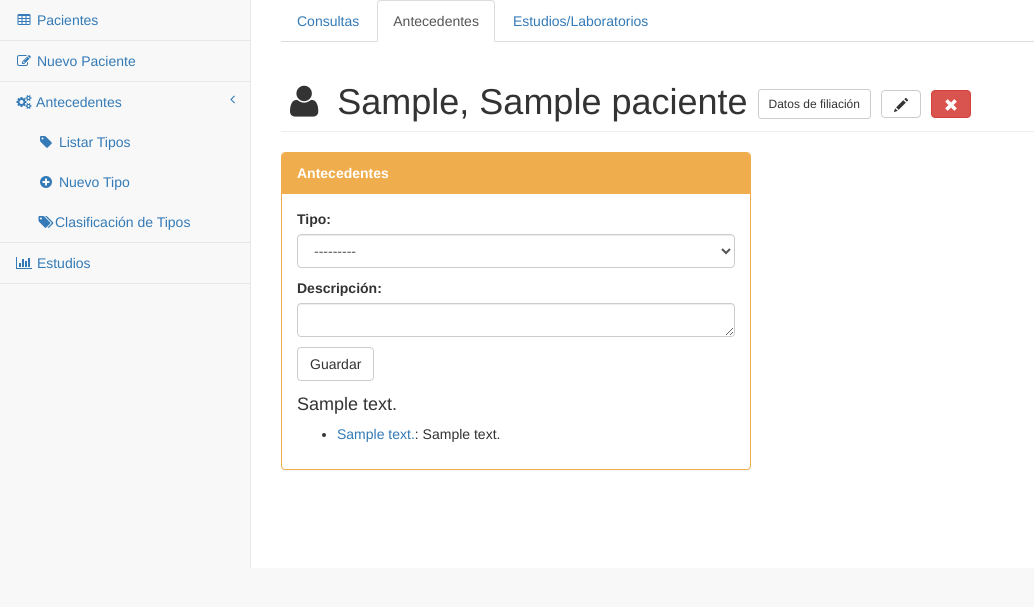
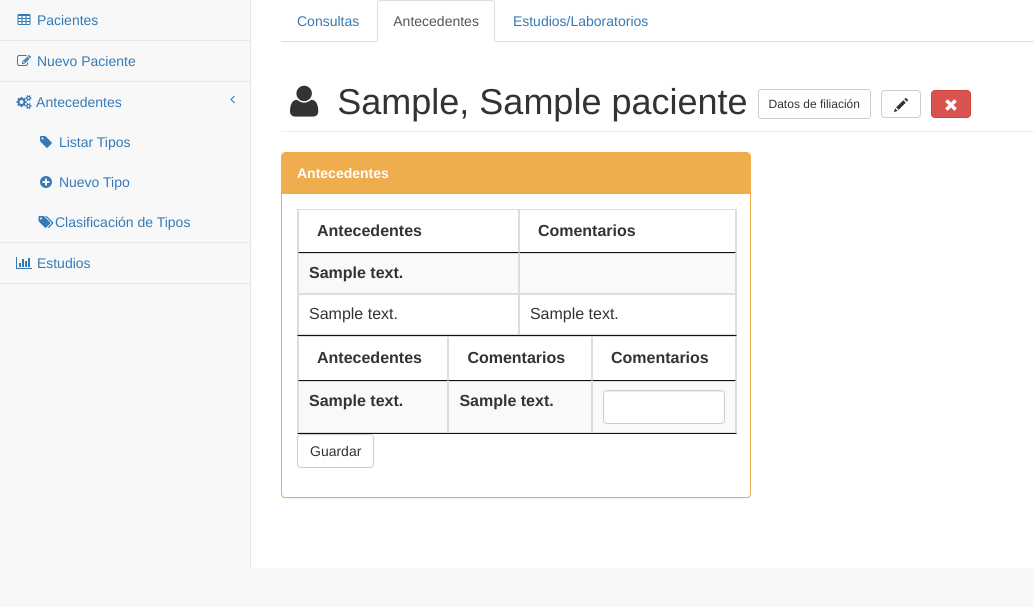
Before and after one commit to emilopez/fava, a Django app: page /paciente/1/antecedentes in a window 1280 px wide. Shown: the part 51-658 px from the top of the page, without its empty margins (0-1034 px from the left). Run offline with Django 3.2, Linux system fonts and the light colour scheme; a user stored in the database is signed in; tables that the repository leaves empty hold one stand-in row (values such as "Sample post"); parts of the project's set-up code (start-up, migrations or seed data) failed here and were passed over; some libraries are stand-ins or nearby versions.

Commit message:
formulario de antecedentes en una tabla datatables

```diff
--- a/hc/forms.py
+++ b/hc/forms.py
@@ -90,8 +90,7 @@ class HistoricoForm(forms.ModelForm):
         fields = ('antecedente','texto',)
         labels = {'antecedente':'Tipo', 'texto': _('Descripción'),}
         widgets = {
-            'antecedente': forms.Select(attrs={'class': 'form-control'}),
-            'texto': forms.Textarea(attrs={'class': 'form-control', 'rows':'1'}),
+            'texto': forms.TextInput(attrs={'class': 'form-control'}),
         }
 
 class ResultadoForm(forms.ModelForm):
--- a/hc/models.py
+++ b/hc/models.py
@@ -77,11 +77,11 @@ class Antecedente(models.Model):
         ordering = ["tipo"]
 
     def __str__(self):
-        return "{}-{}".format(self.tipo, self.texto)
+        return "{}".format(self.texto)
 
 class Historico(models.Model):
     """ tabla intermedia totalmente dependiente de paciente-antecedente"""
-    paciente = models.ForeignKey('hc.Paciente')
+    paciente = models.ForeignKey('hc.Paciente', related_name='historicos')
     antecedente = models.ForeignKey('hc.Antecedente')
     texto = models.TextField(blank=True, null=True)
     fecha = models.DateTimeField(auto_now=True)
--- a/hc/templates/hc/base.html
+++ b/hc/templates/hc/base.html
@@ -106,8 +106,37 @@
                     },
            }
        });
+       $('#dataTables-antecedentes').DataTable({
+           responsive: true,
+           "ordering": false,
+           paging: false,
+           language: {
+               search: "Buscar",
+               info: "",
+           }
+       });
+       $('#dataTables-antecedentes-nuevos').DataTable({
+           responsive: true,
+           "ordering": false,
+           paging: false,
+           language: {
+               search: "Buscar",
+               info: "",
+           }
+       });
    });
    </script>
+<script type="text/javascript">
+var oTable;
+$(document).ready(function() {
+    $('#form').submit( function() {
+        var sData = oTable.$('input').serialize();
+        // alert( "The following data would have been submitted to the server: \n\n"+sData );
+        return true;
+    } );
 
+    oTable = $('#dataTables-antecedentes-nuevos').dataTable();
+} );
+  </script>
 </body>
 </html>
--- /dev/null
+++ b/hc/templates/hc/hc_antecedentes2.html
@@ -0,0 +1,142 @@
+{% extends 'hc/base.html' %}
+{% block content %}
+
+<div class="row">
+    <div class="col-lg-12">
+
+           <!-- Nav tabs -->
+           <ul class="nav nav-tabs">
+               <li ><a href="{% url 'hc_consultas' pk=paciente.pk %}" >Consultas</a></li>
+               <li class="active"><a href="#" >Antecedentes</a></li>
+               <li><a href="{% url 'hc_estudios' pk=paciente.pk %}" >Estudios/Laboratorios</a></li>
+           </ul>
+
+        <h1 class="page-header">
+            <i class="fa fa-fw fa-user"></i> {{ paciente.apellido }}, {{ paciente.nombre }}
+            <button class="btn btn-default btn-sm" data-toggle="modal" data-target="#filiacion">
+                Datos de filiación
+            </button>
+            <a class="btn btn-default" href="{% url 'paciente_editar' pk=paciente.pk %}"><i class="glyphicon glyphicon-pencil"></i></a>
+            <button class="btn btn-danger" data-toggle="modal" data-target="#eliminar">
+                <i class="glyphicon glyphicon-remove"></i>
+            </button>
+        </h1>
+        <!-- Button trigger modal -->
+
+            <!-- Modal -->
+            <div class="modal fade" id="filiacion" tabindex="-1" role="dialog" aria-labelledby="myModalLabel" aria-hidden="true" style="display: none;">
+                <div class="modal-dialog">
+                    <div class="modal-content">
+                        <div class="modal-header">
+                            <button type="button" class="close" data-dismiss="modal" aria-hidden="true">×</button>
+                            <h4 class="modal-title" id="myModalLabel">Datos de filiación</h4>
+                        </div>
+                        <div class="modal-body">
+                                <table class="table table-striped">
+                                    <tbody>
+                                        <tr><td>Apellido y nombre</td><td>{{ paciente.apellido }}, {{ paciente.nombre }}</td></tr>
+                                        <tr><td>Obra social</td><td>{{ paciente.codigo_obra_social|default:"" }} - {{ paciente.obra_social|default:"" }}</td></tr>
+                                        <tr><td>Documento</td><td>{{ paciente.documento }}</td></tr>
+                                        <tr><td>Fecha de nacimiento</td><td>{{ paciente.fecha_nacimiento|date:"d/m/Y"|default:"-"}}</td></tr>
+                                        <tr><td>Edad</td><td>{{ paciente.edad|default:"-"}}</td></tr>
+                                        <tr><td>Lugar de nacimiento</td><td>{{ paciente.lugar_nacimiento|default:"-"}}</td></tr>
+                                        <tr><td>Estado civil</td><td>{{ paciente.estado_civil|default:"-" }}</td></tr>
+                                        <tr><td>Género</td><td>{{ paciente.sexo|default:"-" }}</td></tr>
+                                        <tr><td>Ocupación</td><td>{{ paciente.ocupacion|default:"-" }}</td></tr>
+                                        <tr><td>Domicilio</td><td>{{ paciente.domicilio|default:"-" }}</td></tr>
+                                        <tr><td>Teléfono</td><td> {{ paciente.telefono|default:"-" }}</td></tr>
+                                        <tr><td>E-mail</td><td>{{ paciente.email|default:"-" }}</td></tr>
+                                    </tbody>
+                                </table>
+                        </div>
+                    </div>
+                    <!-- /.modal-content -->
+                </div>
+                <!-- /.modal-dialog -->
+            </div>
+            <!-- /.modal -->
+
+            <!-- Modal -->
+            <div class="modal fade" id="eliminar" tabindex="-1" role="dialog" aria-labelledby="myModalLabel" aria-hidden="true" style="display: none;">
+                <div class="modal-dialog">
+                    <div class="modal-content">
+                        <div class="modal-header">
+                            <button type="button" class="close" data-dismiss="modal" aria-hidden="true">×</button>
+                            <h4 class="modal-title" id="myModalLabel">¿Confirma eliminar {{ paciente.apellido }}, {{ paciente.nombre }}?</h4>
+                        </div>
+                        <div class="modal-body">
+                            <a href="{% url 'paciente_eliminar' pk=paciente.pk %}" role="button" class="btn btn-outline btn-danger btn-sm">
+                                <i class="glyphicon glyphicon-remove"></i> SI, ELIMINAR
+                            </a>
+                        </div>
+                    </div>
+                    <!-- /.modal-content -->
+                </div>
+                <!-- /.modal-dialog -->
+            </div>
+            <!-- /.modal -->
+    </div>
+    <!-- /.col-lg-12 -->
+</div>
+<div class="row">
+    <div class="col-lg-6">
+        <div class="panel panel-yellow">
+            <div class="panel-heading"><b>Antecedentes</b> </div>
+                <div class="panel-body">
+                    <div id="dataTables-antecedentes2" class="dataTables_wrapper form-inline dt-bootstrap no-footer">
+                        <div class="row">
+                            <div class="col-sm-12">
+                                <table class="table table-striped table-bordered table-hover dataTable no-footer dtr-inline" id="dataTables-antecedentes" role="grid" aria-describedby="dataTables-example_info" style="width: 100%;" width="100%">
+                                    <thead>
+                                        <tr role="row">
+                                            <th style="width: 300px;">Antecedentes</th>
+                                            <th style="width: 300px;">Comentarios</th>
+                                        </tr>
+                                    </thead>
+                                    <tbody>
+                                        {% for historico in paciente.historicos.all %}
+                                            {% ifchanged historico.antecedente.tipo %}
+                                                <tr>
+                                                    <th>{{historico.antecedente.tipo}}</th>
+                                                    <th>&nbsp;</th>
+                                                </tr>
+                                            {% endifchanged %}
+                                            <tr>
+                                                <td>{{historico.antecedente.texto}}</td>
+                                                <td>{{historico.texto}}</td>
+                                            </tr>
+                                        {% endfor %}
+                                    </tbody>
+                                </table>
+                            </div>
+                        </div>
+                    </div>
+
+                    <form method="POST" role="form" id="form">{% csrf_token %}
+                        {{ formset.management_form }}
+                        <table class="table table-striped table-bordered table-hover dataTable no-footer dtr-inline" id="dataTables-antecedentes-nuevos" role="grid" aria-describedby="dataTables-example_info" style="width: 100%;" width="100%">
+                            <thead>
+                                <tr role="row">
+                                    <th style="width: 300px;">Antecedentes</th>
+                                    <th style="width: 300px;">Comentarios</th>
+                                    <th style="width: 300px;">Comentarios</th>
+                                </tr>
+                            </thead>
+                            <tbody>
+                                {% for form in formset %}
+                                    <tr>
+                                        {{ form.antecedente.as_hidden }}
+                                        <td style="width: 300px;">{{ form.texto.label_tag }}</td>
+                                        <th style="width: 300px;">{{ form.tipo.label_tag }}</th>
+                                        <td>{{ form.texto }}</td>
+                                    </tr>
+                                {% endfor %}
+                            </tbody>
+                        </table>
+                        <button type="submit" class="btn btn-default">Guardar</button>
+                    </form>
+                </div>
+        </div>
+    </div>
+</div>
+{% endblock %}
--- a/hc/urls.py
+++ b/hc/urls.py
@@ -13,6 +13,7 @@ urlpatterns = [
     url(r'^paciente/(?P<pk>\d+)/consultas$', views.hc_consultas, name='hc_consultas'),
     url(r'^paciente/(?P<pk>\d+)/consulta/(?P<pk_consulta>\d+)$', views.hc_consulta_editar, name='hc_consulta_editar'),
     url(r'^paciente/(?P<pk>\d+)/consulta/(?P<pk_consulta>\d+)/eliminar$', views.hc_consulta_eliminar, name='hc_consulta_eliminar'),
+    #url(r'^paciente/(?P<pk>\d+)/antecedentes$', views.hc_antecedentes, name='hc_antecedentes'),
     url(r'^paciente/(?P<pk>\d+)/antecedentes$', views.hc_antecedentes, name='hc_antecedentes'),
     url(r'^paciente/(?P<pk>\d+)/antecedente/(?P<pk_antecedente>\d+)$', views.hc_antecedente_editar, name='hc_antecedente_editar'),
     url(r'^paciente/(?P<pk>\d+)/antecedente/(?P<pk_antecedente>\d+)/eliminar/$', views.hc_antecedente_eliminar, name='hc_antecedente_eliminar'),
--- a/hc/views.py
+++ b/hc/views.py
@@ -148,20 +148,20 @@ def hc_consulta_eliminar(request, pk, pk_consulta):
     consulta.delete()
     return redirect('hc_consultas', pk=pk)
 
-@login_required
-def hc_antecedentes(request, pk):
-    paciente = get_object_or_404(Paciente, pk=pk)
-    paciente.set_edad()
-    if request.POST:
-        form_historico_antecedente = HistoricoForm(request.POST)
-        if form_historico_antecedente.is_valid():
-            historico_antecedente = form_historico_antecedente.save(commit=False)
-            historico_antecedente.paciente = paciente
-            historico_antecedente.save()
-        return redirect('hc_antecedentes', pk=pk)
-    else:
-        form_historico_antecedente = HistoricoForm()
-    return render(request, 'hc/hc_antecedentes.html', {'paciente': paciente, 'form_historico_antecedente':form_historico_antecedente})
+# @login_required
+# def hc_antecedentes(request, pk):
+#     paciente = get_object_or_404(Paciente, pk=pk)
+#     paciente.set_edad()
+#     if request.POST:
+#         form_historico_antecedente = HistoricoForm(request.POST)
+#         if form_historico_antecedente.is_valid():
+#             historico_antecedente = form_historico_antecedente.save(commit=False)
+#             historico_antecedente.paciente = paciente
+#             historico_antecedente.save()
+#         return redirect('hc_antecedentes', pk=pk)
+#     else:
+#         form_historico_antecedente = HistoricoForm()
+#     return render(request, 'hc/hc_antecedentes.html', {'paciente': paciente, 'form_historico_antecedente':form_historico_antecedente})
 
 @login_required
 def hc_antecedente_editar(request, pk, pk_antecedente):
@@ -184,6 +184,35 @@ def hc_antecedente_eliminar(request, pk, pk_antecedente):
     historico = get_object_or_404(Historico, pk=pk_antecedente)
     historico.delete()
     return redirect('hc_antecedentes', pk=historico.paciente.pk)
+
+@login_required
+def hc_antecedentes(request, pk):
+    paciente = get_object_or_404(Paciente, pk=pk)
+    paciente.set_edad()
+    antecedentes = Antecedente.objects.all()
+    HistoricoFormSet = formset_factory(HistoricoForm, extra=len(antecedentes))
+    if request.POST:
+        formset = HistoricoFormSet(request.POST)
+        if formset.is_valid():
+            for form in formset:
+                if form.cleaned_data.get('texto', False):
+                    historico = form.save(commit=False)
+                    historico.paciente = paciente
+                    historico.save()
+        return redirect('hc_antecedentes', pk=pk)
+    else:
+
+        formset = HistoricoFormSet()
+        i = 0
+        for f in formset:
+            f.fields['antecedente'] = forms.ModelChoiceField(antecedentes, widget=forms.Select(attrs={'class': 'form-control'}))
+            f.fields['antecedente'].initial = antecedentes[i]
+            f.fields['texto'].label = str(antecedentes[i]).capitalize()
+            f.fields['texto'].label_suffix = ""
+            f.fields['tipo'] = forms.CharField(label=str(antecedentes[i].tipo).capitalize(), label_suffix="")
+
+            i += 1
+        return render(request, 'hc/hc_antecedentes2.html', {'paciente': paciente, 'formset':formset})
 
 @login_required
 def hc_estudios(request, pk, pk_consulta=None):
```
Also changed, not shown: hc/migrations/0045_auto_20170331_0031.py (added).
